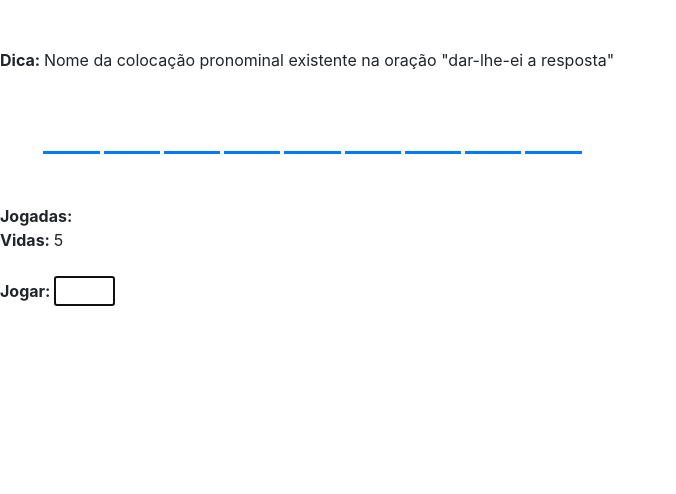
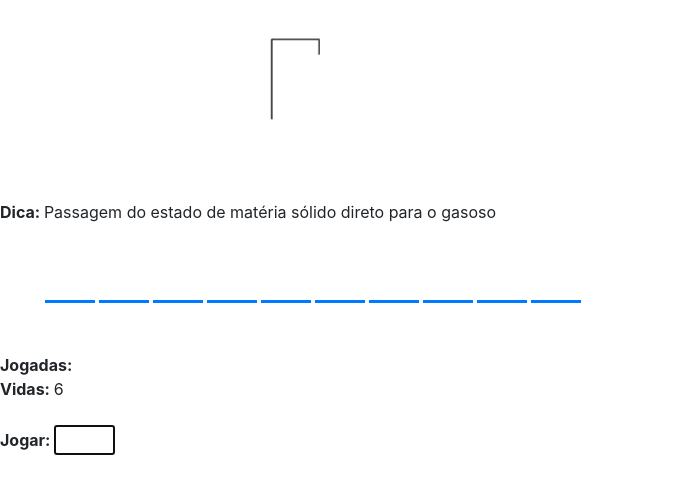
Before and after one commit to Ademilsonssilva/forca, a plain HTML site: page index.html in a window 1280 px wide. Both pictures are taken after a click on the button "Iniciar!". Shown: the whole page, without its empty margins (0-676 px from the left). Drawn offline with nearby package versions, Linux system fonts and the light colour scheme; some packages are replaced by stand-ins of ours; a script that the page names is missing.

Commit message:
Imagens e novas perguntas

```diff
--- a/css/jogo.css
+++ b/css/jogo.css
@@ -11,3 +11,7 @@
 #dica {
 
 }
+
+#img_forca {
+    width: 200px;
+}
--- a/index.html
+++ b/index.html
@@ -18,8 +18,14 @@
 
         <div class="col-xs-12 col-sm-6">
 
-            <button id="inicia_jogo" class="btn btn-success btn-sm">Iniciar!</button>
+            <div style="text-align: center; margin-top: 20px;">
+                <button id="inicia_jogo" class="btn btn-success btn-sm">Iniciar!</button>
+            </div>
             <div class="jogo" id="div_jogo" style="display: none;">
+
+                <div style="width: 100%;text-align: center">
+                    <img id="img_forca">
+                </div>
 
                 <br><br>
                 <div id="dica"></div>
--- a/js/forca.js
+++ b/js/forca.js
@@ -16,7 +16,7 @@ function Forca() {
             this.array_resposta = this.resposta.toUpperCase().split('');
             this.jogadas = []; // Armazena as letras escolhidas pelo jogador
 
-            this.vidas = 5;
+            this.vidas = 6;
 
             this._div_dica = div.find('#dica');
             this._div_forca = div.find('#forca');
@@ -151,7 +151,30 @@ function Forca() {
             {
                 'dica': 'Glândula produtora de hormônios nos seres humanos',
                 'resposta': 'hipofise',
-            }
+            },
+            {
+                'dica': 'Momento em que o sol se encontra mais próximo da terra',
+                'resposta': 'perielio',
+            },
+            {
+                'dica': 'Hipótese que diz que a vida se originou na terra sendo trazida por asteróides ou meteóros',
+                'resposta': 'panspermia',
+            },
+            {
+                'dica': 'Passagem do estado de matéria sólido direto para o gasoso',
+                'resposta': 'sublimaçao',
+            },
+            {
+                'dica': 'Esquema econômico criminoso que usa conceitos de marketing multinivel',
+                'resposta': 'piramide',
+            },
+            {
+                'dica': 'Vencedor do nobel de física, também conhecido como "Pai da mecânica quântica"',
+                'resposta': 'heisenberg',
+            },
+
+
+
 
         ],
 
--- a/js/jogo.js
+++ b/js/jogo.js
@@ -10,6 +10,8 @@ $(document).ready(function () {
 
             jogo.realizaJogada($('#jogada').val());
             $('#jogada').val('');
+
+            mostraImagem();
 
             if(jogo.fim_jogo) {
 
@@ -40,6 +42,8 @@ $(document).ready(function () {
 
         jogo.iniciaJogo($('.jogo'));
 
+        mostraImagem();
+
         $('body').bind('keypress', function (event) {
             if(event.which == 13) {
                 eventoJogada();
@@ -51,4 +55,9 @@ $(document).ready(function () {
         });
     }
 
+    function mostraImagem()
+    {
+        $('#img_forca').attr('src', 'img/'+jogo.vidas+'vidas.jpg');
+    }
+
 });
```
Also changed, not shown: img/0vidas.jpg (added), img/1vidas.jpg (added), img/2vidas.jpg (added), img/3vidas.jpg (added), img/4vidas.jpg (added), img/5vidas.jpg (added), img/6vidas.jpg (added).
